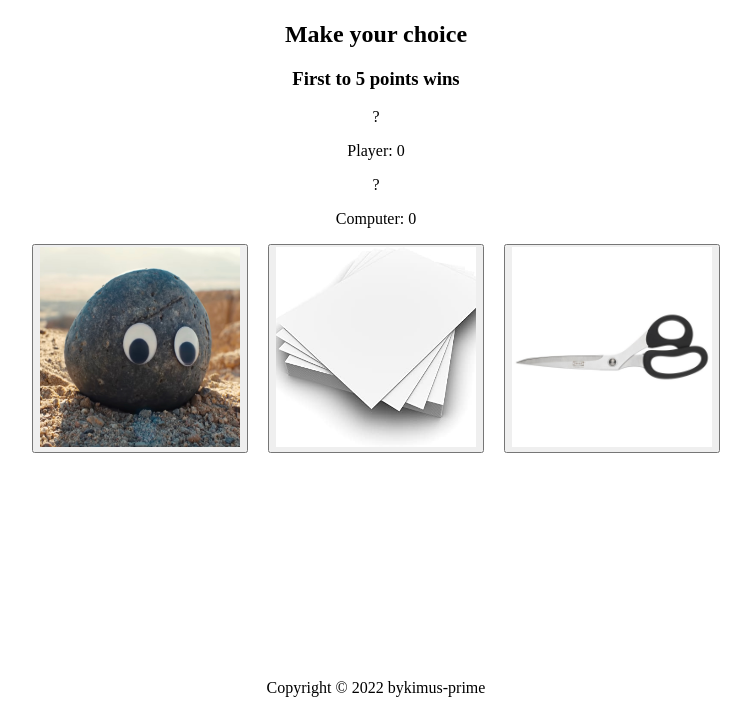
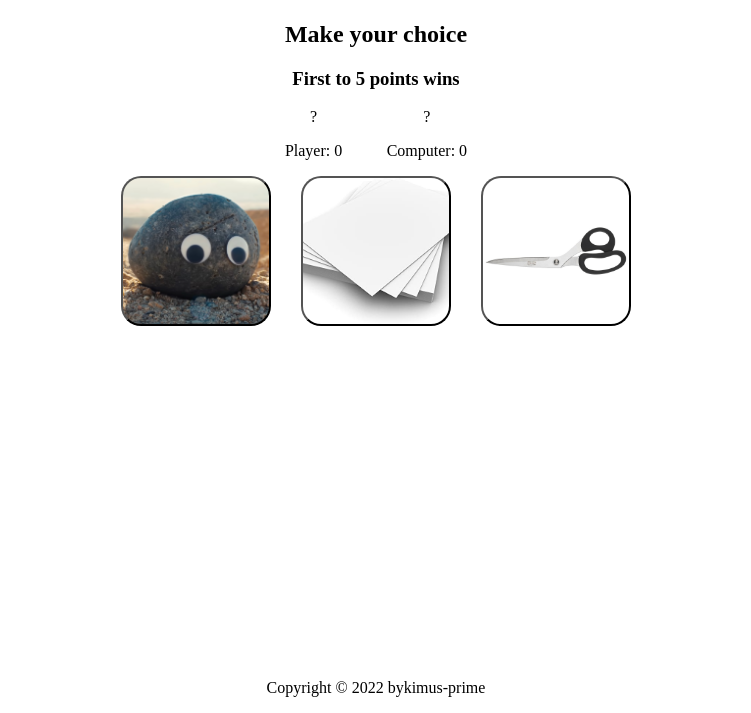
Before and after one commit to bykimus-prime/rock-paper-scissors2, a plain HTML site: page index.html in a window 1280 px wide. Shown: the part 87-800 px from the top of the page, without its empty margins (264-1015 px from the left). Drawn offline with Linux system fonts and the light colour scheme.

Commit message:
Change button images to css instead of html

```diff
--- a/index.html
+++ b/index.html
@@ -32,13 +32,13 @@
 
         <div class="buttons">
             <button class="btn btn-box" id="rockBtn">
-                <img src="./imgs/everything_everywhere_allAtOnce.jpg" height = '200' width = '200'>
+                <div class="choice"></div>
             </button>
             <button class="btn btn-box" id="paperBtn">
-                <img src="./imgs/octopus-crafts-paper.jpg" height = '200' width = '200'>
+                <div class="choice"></div>
             </button>
             <button class="btn btn-box" id="scissorsBtn">
-                <img src="./imgs/scissors_ikea.jpg" height = '200' width = '200'>
+                <div class="choice"></div>
             </button>
         </div>
     </main>
--- a/style.css
+++ b/style.css
@@ -11,15 +11,44 @@
     text-align: center;
 }
 
+#rockBtn {
+    background-image: url('./imgs/everything_everywhere_allAtOnce.jpg');
+    background-size: cover;
+    background-position: center;
+    height: 150px;
+    width: 150px;
+    border-radius: 20px;
+}
 
+#paperBtn {
+    background-image: url('./imgs/octopus-crafts-paper.jpg');
+    background-size: cover;
+    background-position: center;
+    height: 150px;
+    width: 150px;
+    border-radius: 20px;
+}
 
+#scissorsBtn {
+    background-image: url('./imgs/scissors_ikea.jpg');
+    background-size: cover;
+    height: 150px;
+    width: 150px;
+    border-radius: 20px;
+}
 
 .buttons {
     display: flex;
     align-items: center;
     justify-content: center;
-    gap: 20px;
+    gap: 30px;
 }
+
+.scores-container {
+    display: flex;
+    justify-content: space-between;
+}
+
 .footer {
     position: absolute;
     bottom: 0;
```
